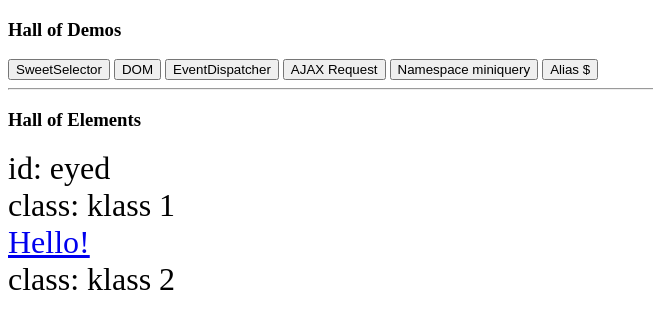
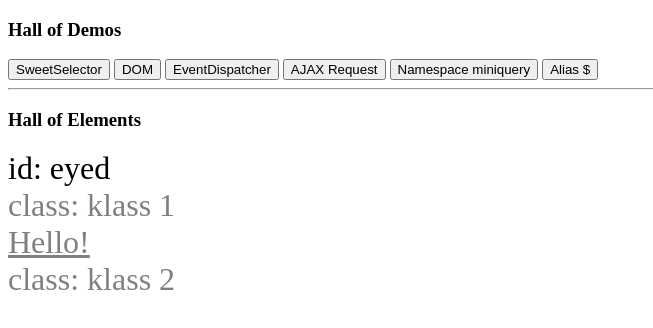
Before and after one commit to blanford-fox-2016/miniquery, a plain HTML site: page index.html in a window 1280 px wide. Both pictures are taken after a click on the button "DOM". Shown: the whole page, without its empty margins (0-653 px from the left). Drawn offline with Linux system fonts and the light colour scheme.

Commit message:
dom manipulator done

```diff
--- a/index.html
+++ b/index.html
@@ -53,12 +53,12 @@
       console.log(SweetSelector.select('a'))
     }
 
-    // function demoDOM() {
-    //   DOM.hide('.klass')
-    //   DOM.show('.klass')
-    //   DOM.removeClass('.klass', 'shaded')
-    //   DOM.addClass('.klass', 'shaded')
-    // }
+    function demoDOM() {
+      DOM.hide('.klass')
+      DOM.show('.klass')
+      DOM.removeClass('.klass', 'shaded')
+      DOM.addClass('.klass', 'shaded')
+    }
     //
     // function demoEventDispatcher() {
     //   EventDispatcher.on('.klass', 'click', function() {
--- a/lib/miniquery.js
+++ b/lib/miniquery.js
@@ -29,6 +29,32 @@ let SweetSelector = {
  * -----------------------------------------------------------------------------
  */
 
+ let DOM = {
+   // hiding selected dom
+   hide(property) {
+     let selector = Array.from(SweetSelector.select(property))
+     selector.map((selection) => (selection.style.display = 'none'))
+   },
+
+   // showing selected dom
+   show(property) {
+     let selector = Array.from(SweetSelector.select(property))
+     selector.map((selection) => (selection.style.display = 'block'))
+   },
+
+  // removing selected dom
+  removeClass(property, changing) {
+    let selector = Array.from(SweetSelector.select(property))
+    selector.map((selection) => (selection.className = `${changing}`))
+  },
+
+  addClass(property, addition) {
+    let selector = Array.from(SweetSelector.select(property))
+    selector.map((selection) => (selection.className += ` ${addition}`))
+  }
+
+ }
+
 
 /*
  * ----------------------------------------------------------------------------
```
